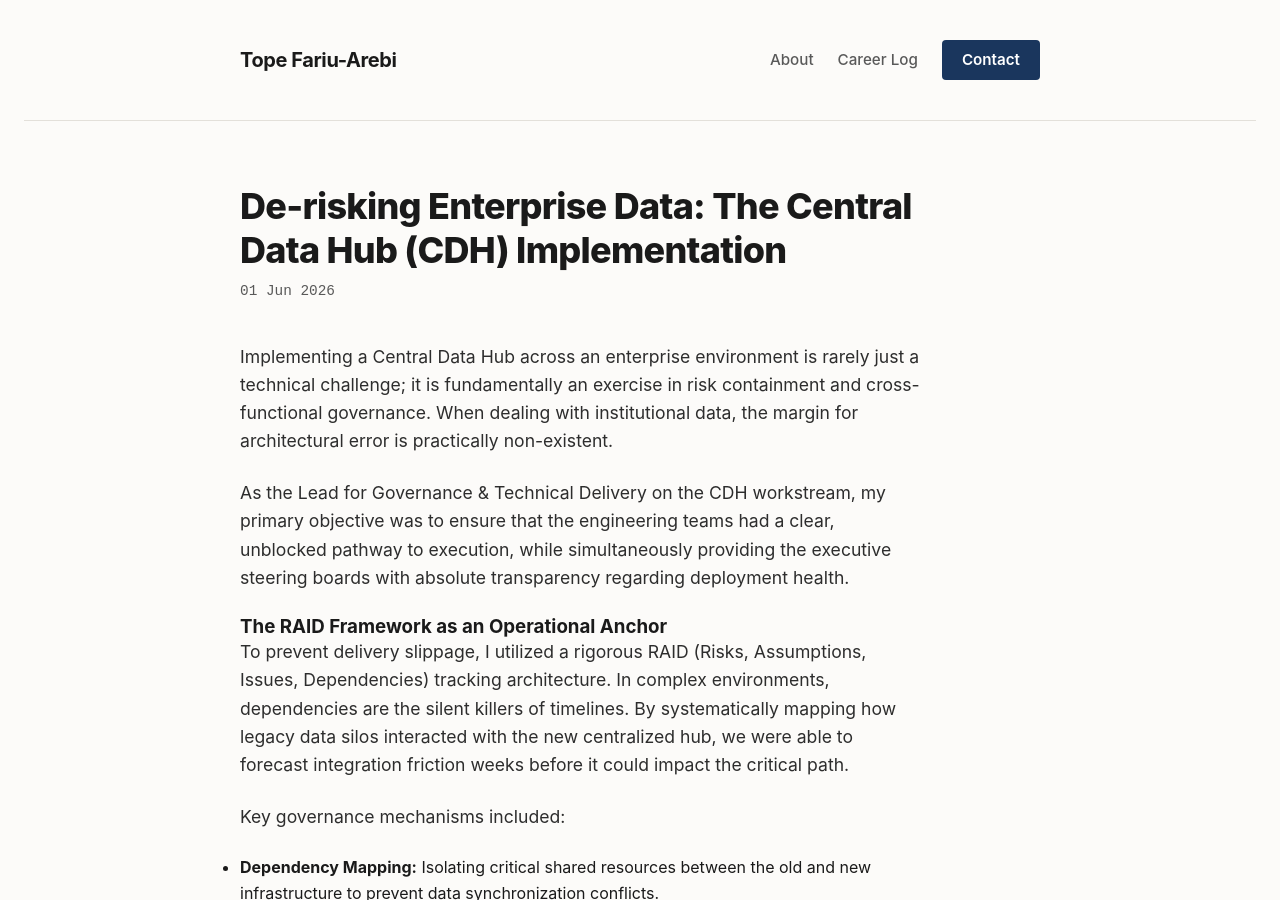
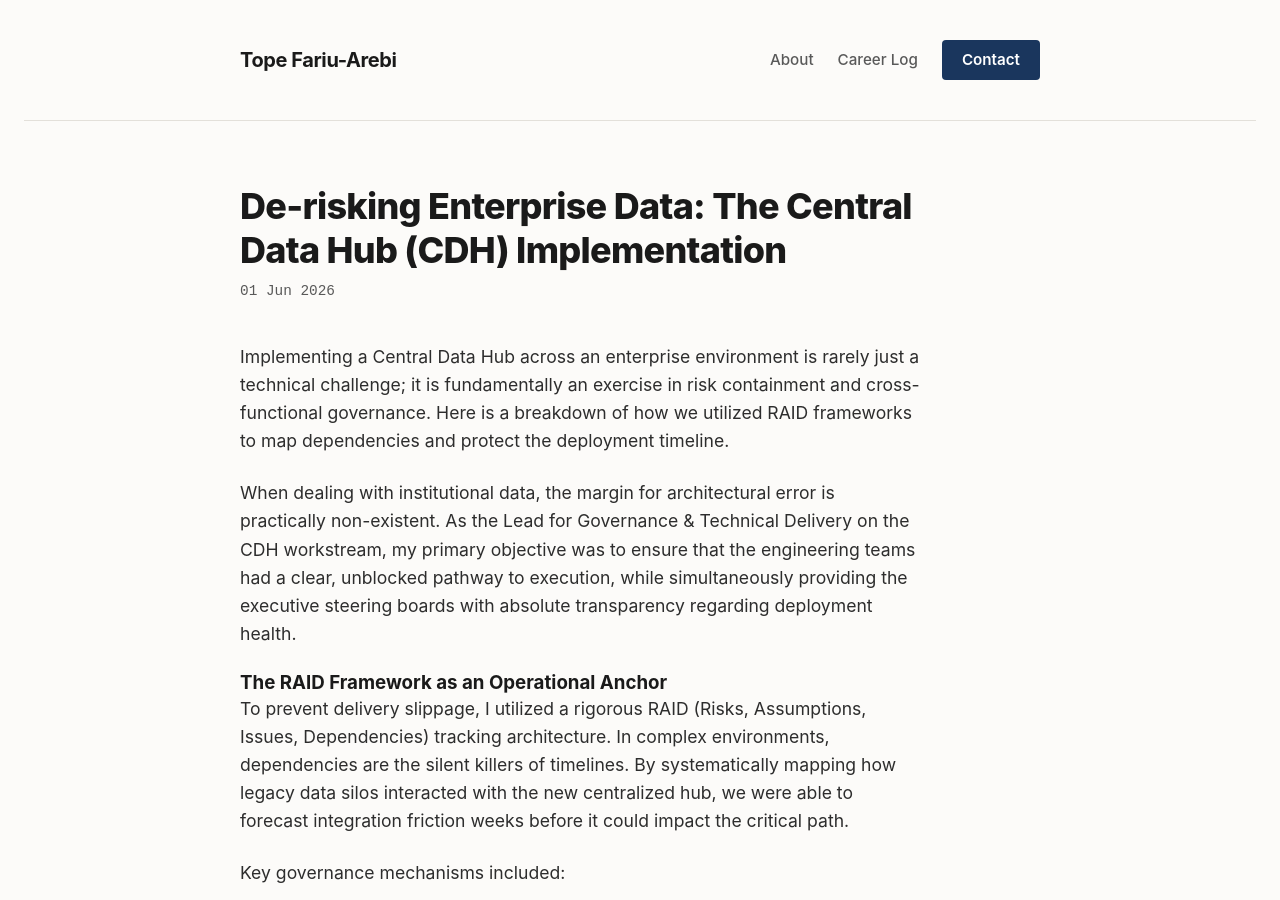
Before and after one commit to topearebi/topearebi-portfolio, a Jekyll site: the page built from _posts/2026-06-01-cdh-implementation.md, in a window 1280 px wide and 900 px high. Built offline with Jekyll 4.4.1, drawn with Linux system fonts in a browser that asks for light colours.

```diff
--- a/_posts/2026-06-01-cdh-implementation.md
+++ b/_posts/2026-06-01-cdh-implementation.md
@@ -2,13 +2,13 @@
 layout: post
 title: "De-risking Enterprise Data: The Central Data Hub (CDH) Implementation"
 date: 2026-06-01 09:00:00 -0000
+categories: [governance, risk]
 permalink: /career-log/cdh-implementation/
-categories: [modernisation, infrastructure]
 ---
 
-Implementing a Central Data Hub across an enterprise environment is rarely just a technical challenge; it is fundamentally an exercise in risk containment and cross-functional governance. When dealing with institutional data, the margin for architectural error is practically non-existent.
+Implementing a Central Data Hub across an enterprise environment is rarely just a technical challenge; it is fundamentally an exercise in risk containment and cross-functional governance. Here is a breakdown of how we utilized RAID frameworks to map dependencies and protect the deployment timeline.
 
-As the Lead for Governance & Technical Delivery on the CDH workstream, my primary objective was to ensure that the engineering teams had a clear, unblocked pathway to execution, while simultaneously providing the executive steering boards with absolute transparency regarding deployment health.
+When dealing with institutional data, the margin for architectural error is practically non-existent. As the Lead for Governance & Technical Delivery on the CDH workstream, my primary objective was to ensure that the engineering teams had a clear, unblocked pathway to execution, while simultaneously providing the executive steering boards with absolute transparency regarding deployment health.
 
 ### The RAID Framework as an Operational Anchor
 
```
